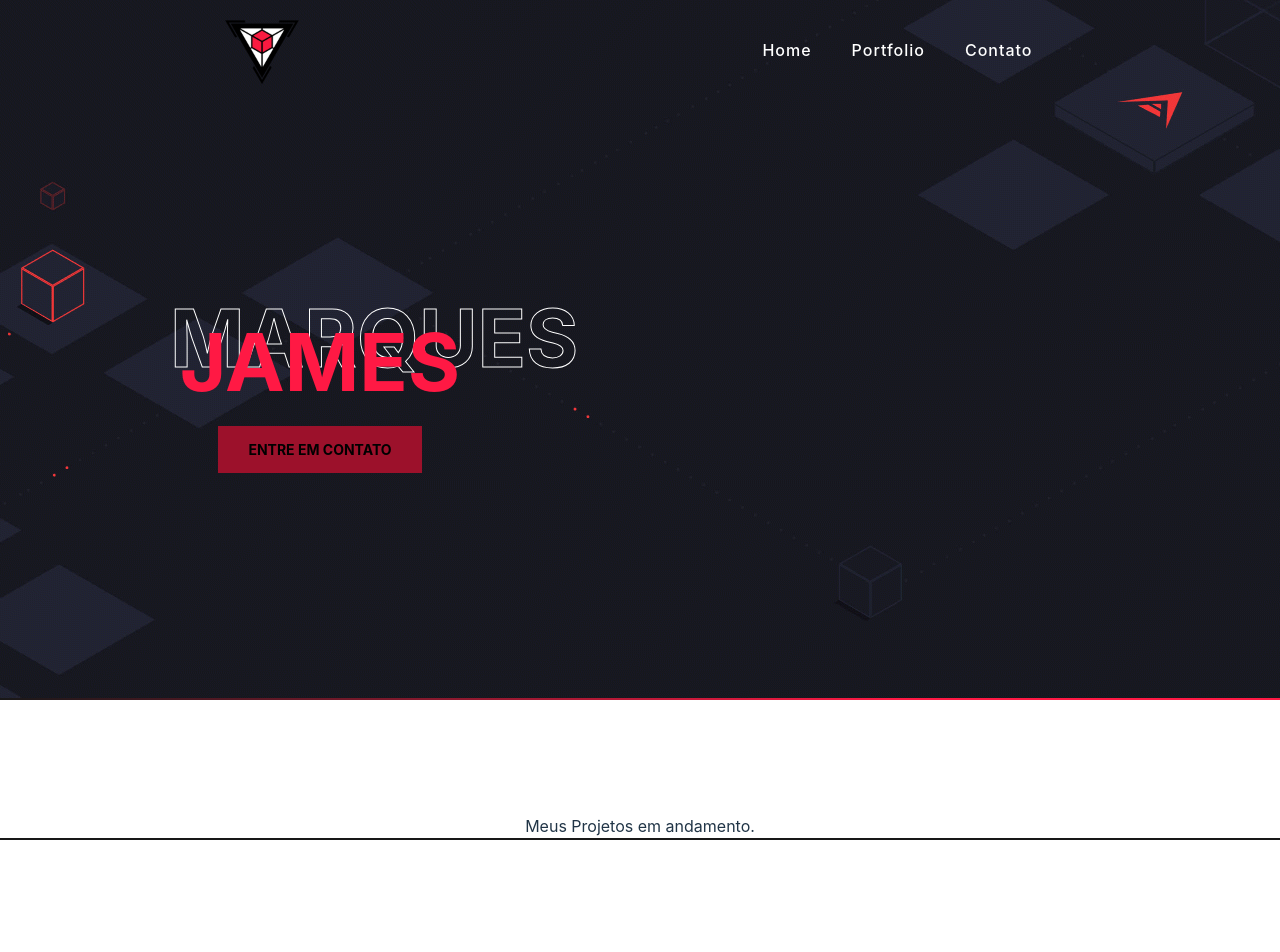
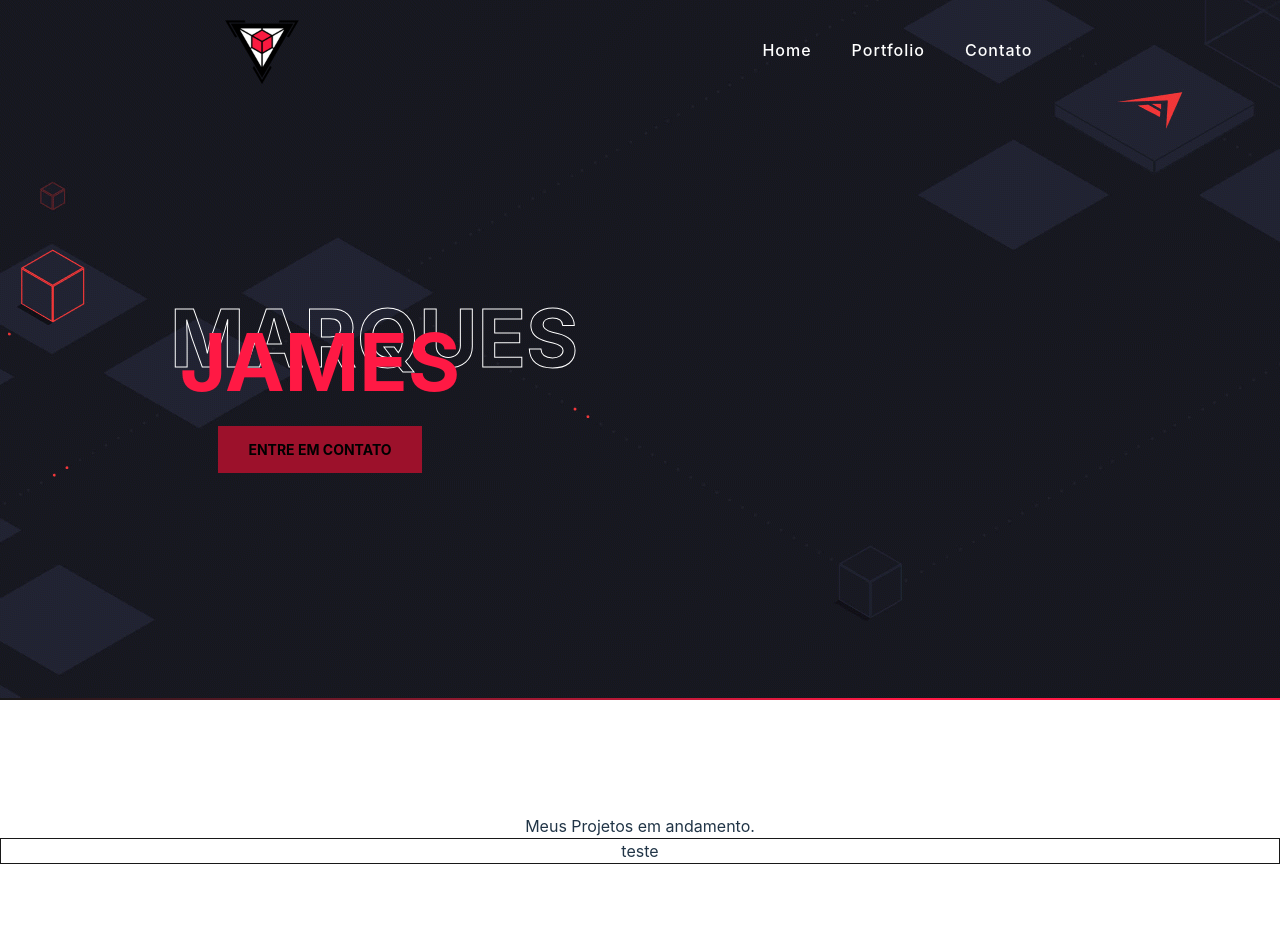
Before and after one commit to JamzMarks/Portfolio, a React (Vite) app: page /portfolio in a window 1280 px wide. Shown: the top 952 px of the page. Built offline with nearby package versions, Linux system fonts and the light colour scheme.

Commit message:
Version 1.1

```diff
--- a/src/components/pages/portfolio/projects/projects.jsx
+++ b/src/components/pages/portfolio/projects/projects.jsx
@@ -12,7 +12,7 @@ const Projects = () => {
                 </div>
             </div>
             <div className="proj_content">
-
+                <p>teste</p>
             </div>
 
         </div>
```
